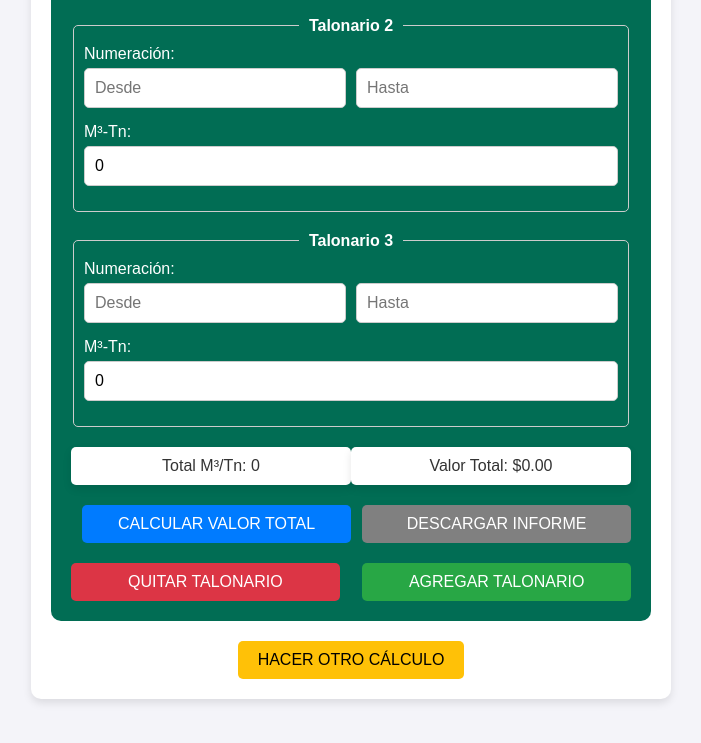
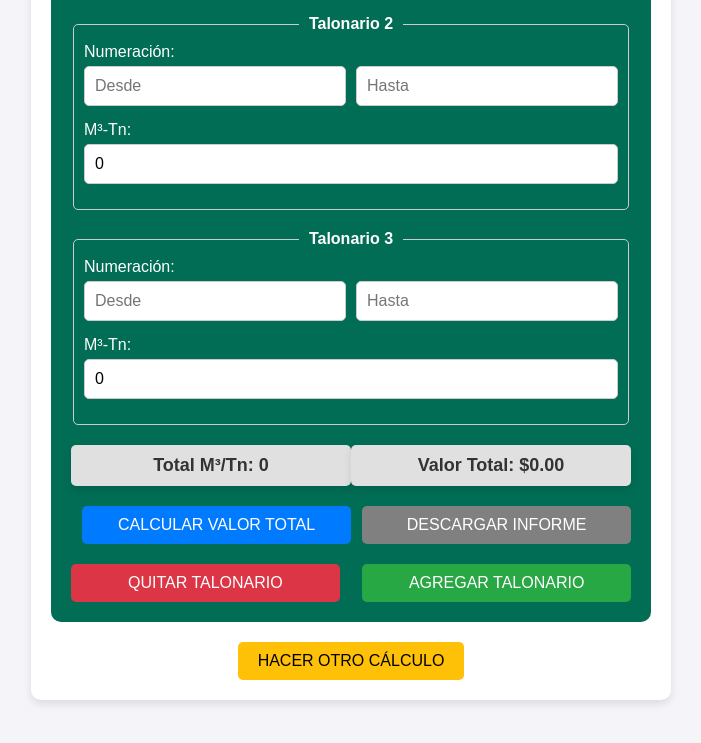
Before and after one commit to Aletema/calculadorMineria, a plain HTML site: page index.html in a window 1280 px wide. Shown: the part 1337-2080 px from the top of the page, without its empty margins (289-990 px from the left). Drawn offline with nearby package versions, Linux system fonts and the light colour scheme; some packages are replaced by stand-ins of ours; a script that the page names is missing; a web font is replaced by a local one.

Commit message:
Mejoramos los indicadores inferiores para mejor vision y mejoramos el formato de valores

```diff
--- a/script.js
+++ b/script.js
@@ -62,8 +62,11 @@ function updateIndicators() {
         valorTotal += gradeValue * grade0;
     }
 
-    document.getElementById('totalM3Tn').textContent = `Total M³/Tn: ${totalM3Tn}`;
-    document.getElementById('valorTotal').textContent = `Valor Total: $${valorTotal.toFixed(2)}`;
+    const totalM3TnFormatted = new Intl.NumberFormat('es-MX').format(totalM3Tn);
+    const valorTotalFormatted = new Intl.NumberFormat('es-MX', { style: 'currency', currency: 'MXN' }).format(valorTotal);
+
+    document.getElementById('totalM3Tn').innerHTML = `<strong>Total M³/Tn: ${totalM3TnFormatted}</strong>`;
+    document.getElementById('valorTotal').innerHTML = `<strong>Valor Total: ${valorTotalFormatted}</strong>`;
 }
 
 function calcularPromedio() {
@@ -170,7 +173,6 @@ function descargarTabla() {
     doc.save("informe_talonarios.pdf");
 }
 
-
 // Initial call to update indicators on page load
 document.addEventListener("DOMContentLoaded", function() {
     updateIndicators();
--- a/styles.css
+++ b/styles.css
@@ -91,12 +91,13 @@ input {
 .indicadores p {
     margin: 0;
     padding: 10px;
-    background-color: #ffffff;
+    background-color: #e0e0e0;
     color: #333333;
     border-radius: 5px;
     box-shadow: 0 4px 8px rgba(0, 0, 0, 0.1);
     width: 48%;
     text-align: center;
+    font-size: 18px;
 }
 
 .button-group {
```
